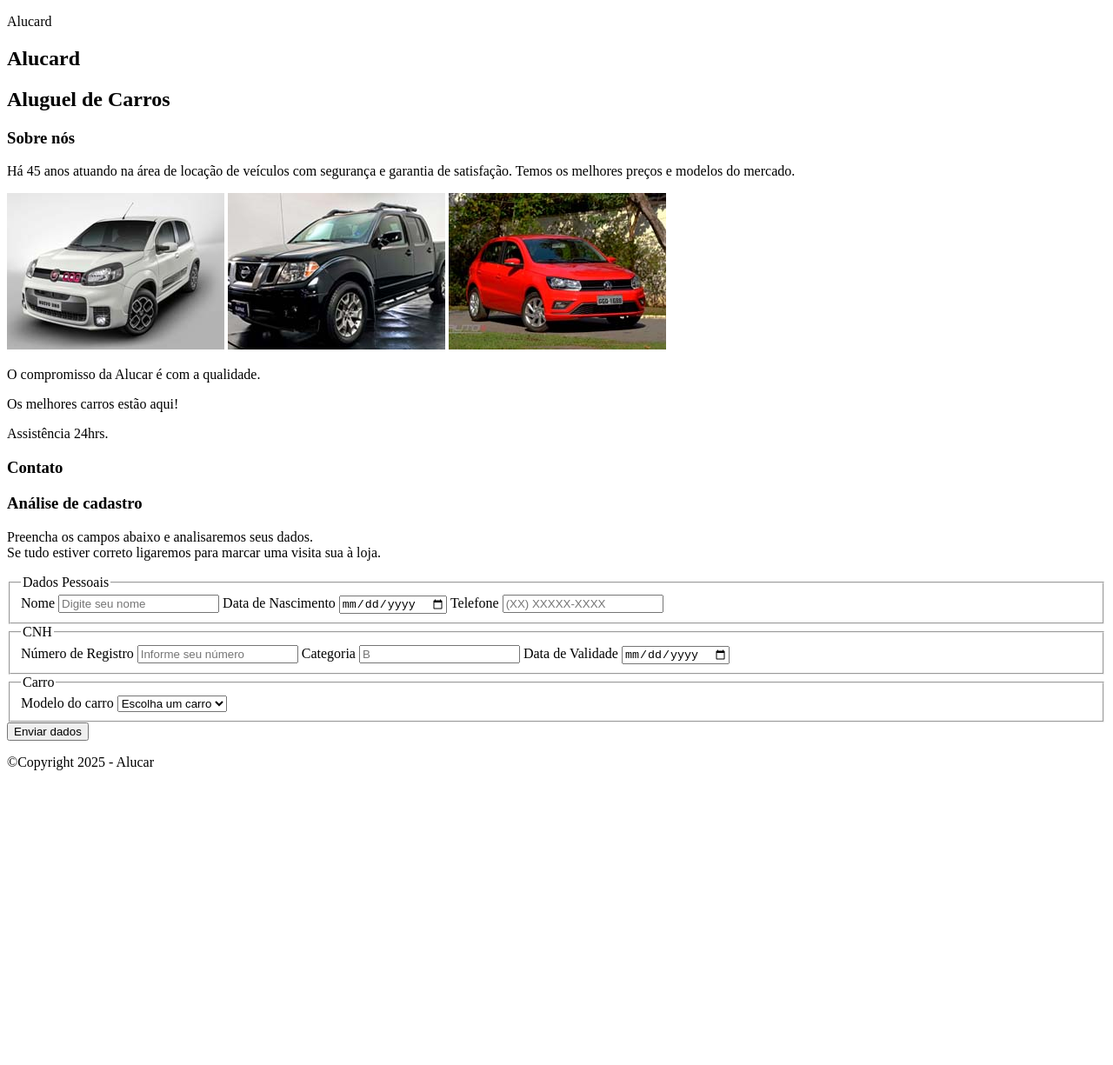
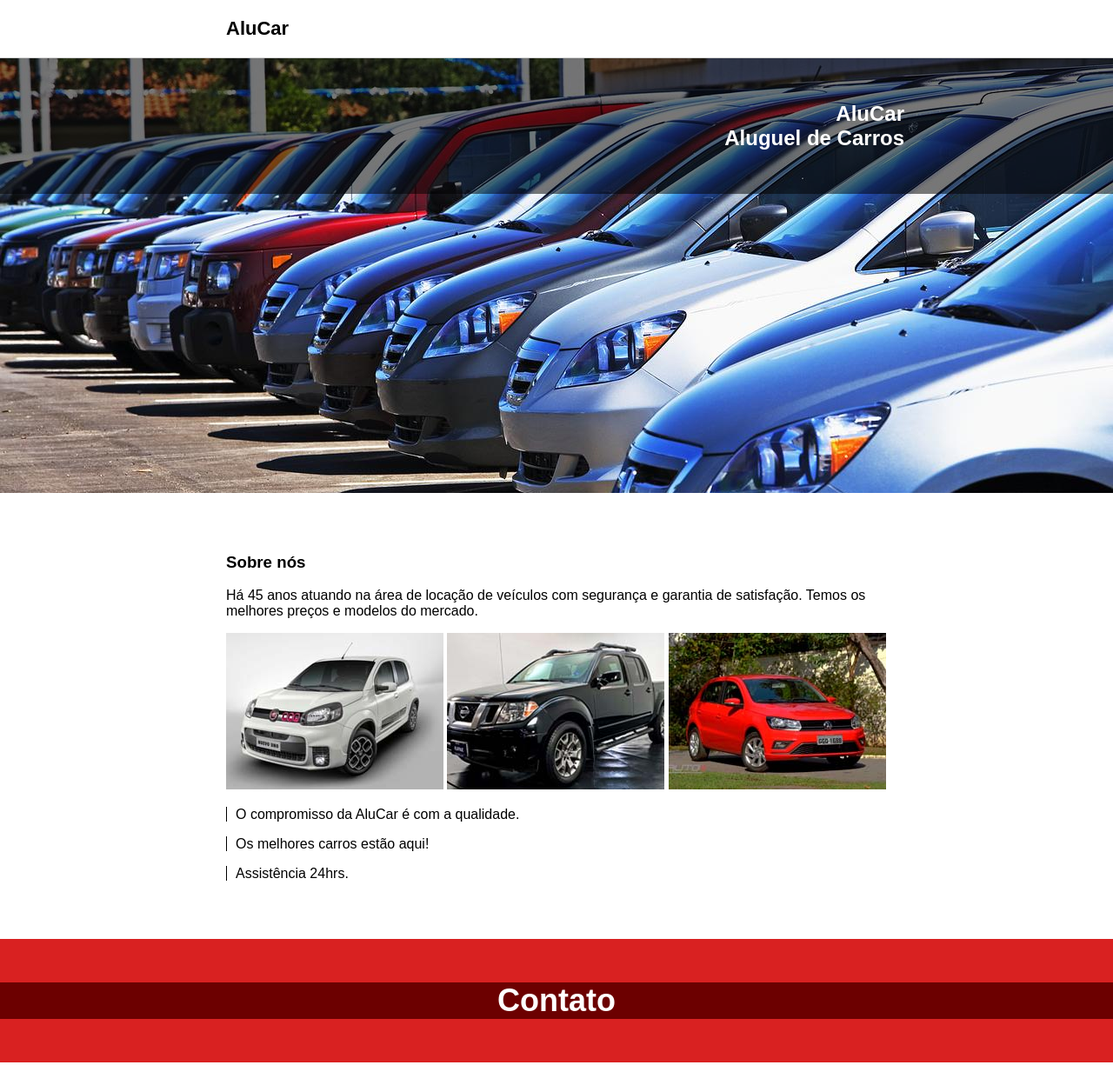
Before and after one commit to JSeno/Curso-DevMedia, a plain HTML site: page 18-ProjetoAlucar/index.html in a window 1280 px wide. Shown: the top 1225 px of the page at 87% size. Before the commit the page ends 902 px from the top, so only its background shows below. Drawn offline with Linux system fonts and the light colour scheme.

Commit message:
Projeto 18 Alucar - Finalizando CSS

```diff
--- a/18-ProjetoAlucar/css/style.css
+++ b/18-ProjetoAlucar/css/style.css
@@ -0,0 +1,123 @@
+body {
+  margin: 0;
+  font-family: sans-serif;
+}
+
+.secao-topo {
+  border-bottom: 1px solid #d5d5d5;
+}
+
+.secao-topo p {
+  padding: 20px;
+  font-size: 22px;
+  font-weight: bold;
+  box-sizing: border-box;
+}
+
+.secao-largura-limitada {
+  width: 100%;
+  max-width: 800px;
+  margin: 0 auto;
+}
+
+h1,
+h2 {
+  color: #ffffff;
+  margin: 0;
+}
+
+.secao-background-capa {
+  min-height: 500px;
+  background-image: url("../assets/capa.jpg");
+  background-size: cover;
+}
+
+.secao-background-conteudo {
+  text-align: right;
+  padding: 50px 20px;
+  background: #00000085;
+}
+
+.secao-conteudo {
+  padding: 50px 20px;
+  box-sizing: border-box;
+}
+
+.img-conteudo {
+  width: 250px;
+  height: 180px;
+  object-fit: contain;
+}
+
+.secao-conteudo span {
+  border-left: 1px solid;
+  padding-left: 10px;
+  font-size: 16px;
+}
+
+.secao-background-divisao {
+  padding: 50px 0;
+  text-align: center;
+  background-color: #d92121;
+  background-attachment: fixed;
+  background-repeat: no-repeat;
+  background-size: cover;
+}
+
+.secao-background-divisao h3 {
+  font-size: 36px;
+  background-color: #6c0000;
+  width: 100%;
+  margin: 0 auto;
+  color: #ffffff;
+}
+
+.grupo-campo {
+  display: flex;
+  flex-direction: column;
+}
+
+.grupo-campo input,
+.grupo-campo select {
+  margin: 12px 0;
+  height: 25px;
+}
+
+.secao-conteudo fieldset {
+  margin: 12px 0;
+  display: flex;
+  flex-direction: column;
+}
+
+.secao-conteudo button {
+  width: 100%;
+  height: 32px;
+  background: #d92121;
+  border: none;
+  color: #ffffff;
+}
+
+footer {
+  display: flex;
+  justify-content: center;
+  align-items: center;
+  width: 100%;
+  height: 55px;
+  position: relative;
+  bottom: 0;
+  padding: 20px;
+  box-sizing: border-box;
+  background: #f8f8f8;
+}
+
+footer p {
+  color: #d92121;
+  font-family: sans-serif;
+  text-align: center;
+}
+
+@media (max-width: 815px) {
+  .img-conteudo {
+    width: 100%;
+  }
+}
--- a/18-ProjetoAlucar/index.html
+++ b/18-ProjetoAlucar/index.html
@@ -3,69 +3,76 @@
 
 <head>
   <meta charset="UTF-8">
-  <meta name="viewport" content="width=device-width, initial-scale=1.0">
-  <title>Alucard - Aluguel de Carros</title>
+  <title>AluCar - Aluguel de Carros</title>
   <link rel="stylesheet" href="css/style.css">
 </head>
 
 <body>
-
-  <header>
-    <p>Alucard</p>
+  <header class="secao-topo">
+    <p class="secao-largura-limitada">AluCar</p>
   </header>
 
-  <main>
-
-    <section>
-      <div>
-        <div>
-          <h1>Alucard</h1>
+  <section class="secao-background-capa">
+    <div class="secao-background-conteudo">
+      <div class="secao-largura-limitada">
+        <h1>AluCar</h1>
         <h2>Aluguel de Carros</h2>
       </div>
     </div>
   </section>
-    <section>
 
+  <section class="secao-largura-limitada secao-conteudo">
     <h3>Sobre nós</h3>
     <p>Há 45 anos atuando na área de locação de veículos com segurança e garantia de satisfação. Temos os melhores
       preços e modelos do mercado.</p>
-      <img src="assets/img1.jpg" alt="">
-      <img src="assets/img2.jpg" alt="">
-      <img src="assets/img3.jpg" alt="">
-      <p><span>O compromisso da Alucar é com a qualidade.</span></p>
+    <img class="img-conteudo" src="assets/img1.jpg" alt="Imagem 1">
+    <img class="img-conteudo" src="assets/img2.jpg" alt="Imagem 2">
+    <img class="img-conteudo" src="assets/img3.jpg" alt="Imagem 3">
+    <p><span>O compromisso da AluCar é com a qualidade.</span></p>
     <p><span>Os melhores carros estão aqui!</span></p>
     <p><span>Assistência 24hrs.</span></p>
+  </section>
 
-    </section>
-    <div>
+  <div class="secao-background-divisao">
     <h3>Contato</h3>
   </div>
-    <section>
+
+  <main>
+    <section class="secao-largura-limitada secao-conteudo">
       <h3>Análise de cadastro</h3>
       <p>Preencha os campos abaixo e analisaremos seus dados.<br>Se tudo estiver correto ligaremos para marcar uma
         visita sua à loja.</p>
-      <form action="https://www.devmedia.com.br/codigos/formularios/aula9/" method="post">
+      <form method="post" action="https://www.devmedia.com.br/codigos/formularios/aula9/">
         <fieldset>
-          <legend>Dados Pessoais</legend>
+          <legend>Dados pessoais</legend>
+          <div class="grupo-campo">
             <label>Nome</label>
-          <input type="text" name="nome" placeholder="Digite seu nome" required>
+            <input type="text" name="nome" placeholder="digite seu nome" required>
+          </div>
+          <div class="grupo-campo">
             <label>Data de Nascimento</label>
-          <input type="date" name="data" placeholder="dd/mm/aaaa" required>
+            <input type="date" name="data_nascimento" required>
+          </div>
+          <div class="grupo-campo">
             <label>Telefone</label>
             <input type="tel" name="telefone" placeholder="(XX) XXXXX-XXXX" required>
+          </div>
         </fieldset>
         <fieldset>
           <legend>CNH</legend>
-          <label>Número de Registro</label>
-          <input type="number" name="cnh" placeholder="Informe seu número" required>
-          <label>Categoria</label>
-          <input type="text" name="categoria" placeholder="B" required>
-          <label>Data de Validade</label>
-          <input type="date" name="vencimento" placeholder="dd/mm/aaaa" required>
+          <div class="grupo-campo">
+            <label>Número do Registro</label>
+            <input type="number" name="numero_registro" placeholder="informe o número da sua CNH" required>
+          </div>
+          <div class="grupo-campo">
+            <label>Validade</label>
+            <input type="date" name="validade" required>
+          </div>
         </fieldset>
         <fieldset>
           <legend>Carro</legend>
-          <label>Modelo do carro</label>
+          <div class="grupo-campo">
+            <label>Modelo do Carro</label>
             <select name="carro" required>
               <option value="">Escolha um carro</option>
               <optgroup label="Volkswagem">
@@ -84,17 +91,15 @@
                 <option value="skyline">Skyline GT-R</option>
               </optgroup>
             </select>
+          </div>
         </fieldset>
         <button type="submit">Enviar dados</button>
       </form>
     </section>
-
   </main>
-
   <footer>
-    <p>&copy;Copyright 2025 - Alucar</p>
+    <p>Copyright 2022 - AluCar</p>
   </footer>
-
 </body>
 
 </html>
```
Lines whose indentation alone changed are shown as unchanged.
